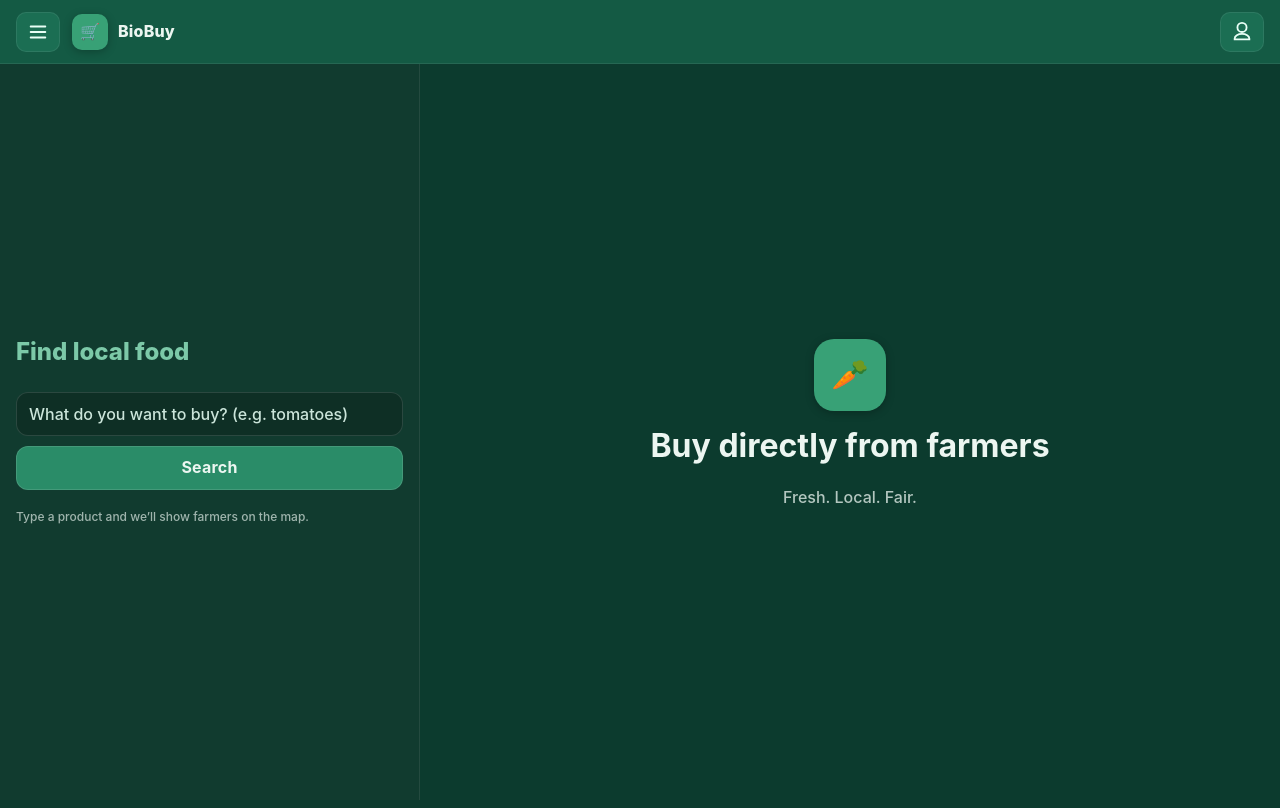
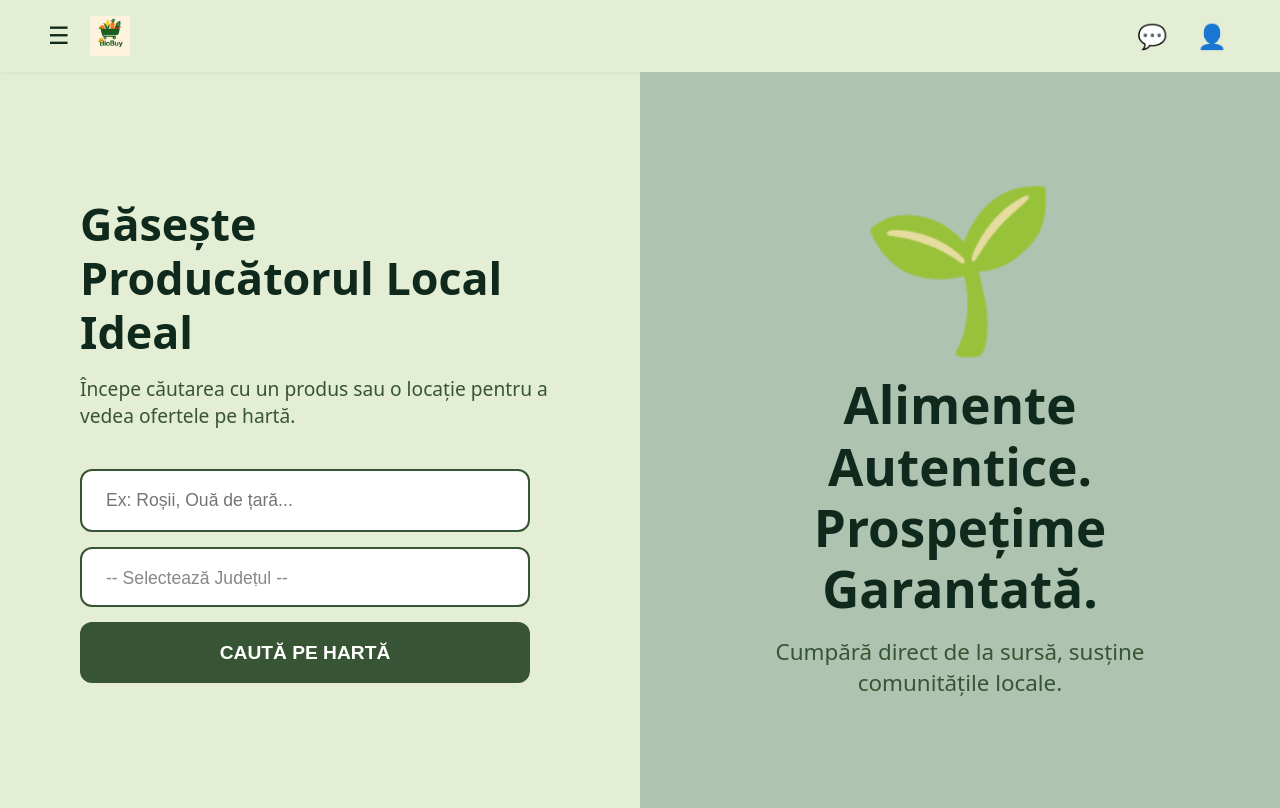
Before and after one commit to Larisukk/marketplace, a React app in the folder frontend/: page / in a window 1280 px wide. Built offline with nearby package versions, Linux system fonts and the light colour scheme; the HTML template or start-up script is replaced by a standard one.

Commit message:
home page

```diff
--- a/frontend/src/App.tsx
+++ b/frontend/src/App.tsx
@@ -1,54 +1,17 @@
-import { Routes, Route, useNavigate, Link } from "react-router-dom";
-import Home from "./pages/Home";
-import Browse from "./pages/Browse";
-import Account from "./pages/Account";
+// src/App.tsx
 
-function BurgerIcon(){
-  return (
-    <svg width="22" height="22" viewBox="0 0 24 24" fill="none">
-      <path d="M4 6h16M4 12h16M4 18h16" stroke="#e8fff6" strokeWidth="2" strokeLinecap="round"/>
-    </svg>
-  );
-}
-function UserIcon(){
-  return (
-    <svg width="22" height="22" viewBox="0 0 24 24" fill="none">
-      <path d="M12 12a5 5 0 1 0-5-5 5 5 0 0 0 5 5Zm0 2c-4.418 0-8 2.239-8 5v1h16v-1c0-2.761-3.582-5-8-5Z" stroke="#e8fff6" strokeWidth="2"/>
-    </svg>
-  );
-}
+import React from 'react';
+import Home from './pages/Home'; // Assuming Home.tsx is the main page component
 
-function Header(){
-  const nav = useNavigate();
-  return (
-    <header className="header">
-      <div className="left">
-        <button className="icon-btn" onClick={()=>nav("/")}>
-          <BurgerIcon/>
-        </button>
-        <div className="logo">
-          <div className="logo-badge">🛒</div>
-          <div className="logo-text">BioBuy</div>
+const App: React.FC = () => {
+    // Renders the main structure of the application.
+    // When a router is added, this component will typically hold the router setup.
+    return (
+        <div className="App">
+            {/* Currently, only the Home page is rendered */}
+            <Home />
         </div>
-      </div>
-      <div className="right">
-        <Link className="icon-btn" to="/account" title="Account">
-          <UserIcon/>
-        </Link>
-      </div>
-    </header>
-  );
-}
+    );
+};
 
-export default function App(){
-  return (
-    <>
-      <Header/>
-      <Routes>
-        <Route path="/" element={<Home/>}/>
-        <Route path="/browse" element={<Browse/>}/>
-        <Route path="/account" element={<Account/>}/>
-      </Routes>
-    </>
-  );
-}
+export default App;
--- /dev/null
+++ b/frontend/src/components/Header.tsx
@@ -0,0 +1,61 @@
+// src/components/Header.tsx
+
+import React from 'react';
+
+const COLORS = {
+    DARK_GREEN: '#0F2A1D',
+    LIGHT_GREEN: '#E3EED4',
+    MEDIUM_GREEN: '#375534',
+};
+
+const Header: React.FC = () => {
+    return (
+        <header className="main-header">
+            {/* START: Left Section (Menu & Logo) */}
+            <div className="left-group">
+                {/* Menu Icon (Hamburger) */}
+                <button className="menu-icon-btn" aria-label="Open menu" style={{ color: COLORS.DARK_GREEN }}>
+                    <span className="icon">☰</span>
+                </button>
+
+                {/* Logo */}
+                <div className="logo">
+                    <a href="/">
+                        {/* CORRECTED: Using 'content.png' path */}
+                        <img
+                            src="/content.png"
+                            alt="BioBuy Logo"
+                            className="logo-image"
+                        />
+                    </a>
+                </div>
+            </div>
+            {/* END: Left Section */}
+
+            {/* START: Center/Navigation Section - Hidden via CSS */}
+            <nav className="main-nav">
+                {/* Future navigation links go here */}
+            </nav>
+            {/* END: Center Section */}
+
+            {/* START: Right Section (Chat & Account Icons) */}
+            <div className="icon-links">
+
+                {/* Chat Icon */}
+                <a href="/chat" className="nav-icon-link" aria-label="Chat" style={{ color: COLORS.DARK_GREEN }}>
+                    <span className="icon">💬</span>
+                </a>
+
+                {/* Account Icon */}
+                <a href="/account" className="nav-icon-link" aria-label="My Account" style={{ color: COLORS.DARK_GREEN }}>
+                    <span className="icon">👤</span>
+                </a>
+
+            </div>
+            {/* END: Right Section */}
+
+        </header>
+    );
+};
+
+export default Header;
--- /dev/null
+++ b/frontend/src/components/HomeHero.tsx
@@ -0,0 +1,102 @@
+// src/components/HomeHero.tsx
+
+import React, { useState } from 'react';
+
+interface HomeHeroProps {
+    onSearch: (product: string, county: string) => void;
+}
+
+const ROMANIAN_COUNTIES = [
+    "Alba", "Arad", "Argeș", "Bacău", "Bihor", "Bistrița-Năsăud", "Botoșani",
+    "Brașov", "Brăila", "București", "Buzău", "Caraș-Severin", "Călărași",
+    "Cluj", "Constanța", "Covasna", "Dâmbovița", "Dolj", "Galați", "Giurgiu",
+    "Gorj", "Harghita", "Hunedoara", "Ialomița", "Iași", "Ilfov", "Maramureș",
+    "Mehedinți", "Mureș", "Neamț", "Olt", "Prahova", "Sălaj", "Satu Mare",
+    "Sibiu", "Suceava", "Teleorman", "Timiș", "Tulcea", "Vâlcea", "Vaslui",
+    "Vrancea"
+];
+
+const COLORS = {
+    DARK_GREEN: '#0F2A1D',
+    MEDIUM_GREEN: '#375534',
+    ACCENT_GREEN: '#AEC3B0',
+};
+
+const HomeHero: React.FC<HomeHeroProps> = ({ onSearch }) => {
+    const [productQuery, setProductQuery] = useState('');
+    const [selectedCounty, setSelectedCounty] = useState('');
+
+    const handleSubmit = (e: React.FormEvent) => {
+        e.preventDefault();
+
+        if (productQuery.trim() || selectedCounty) {
+            onSearch(productQuery.trim(), selectedCounty);
+        }
+    };
+
+    return (
+        <section className="hero-container">
+
+            {/* START: Column 1 - Search Panel */}
+            <div className="hero-column search-panel">
+                {/* REMOVED: logo-section from here as it's now in the Header */}
+
+                <h1 className="search-title">Găsește Producătorul Local Ideal</h1>
+
+                <p className="search-subtitle">Începe căutarea cu un produs sau o locație pentru a vedea ofertele pe hartă.</p>
+
+                <form onSubmit={handleSubmit} className="search-form">
+
+                    {/* Product Search Input */}
+                    <input
+                        type="text"
+                        placeholder="Ex: Roșii, Ouă de țară..."
+                        value={productQuery}
+                        onChange={(e) => setProductQuery(e.target.value)}
+                        aria-label="Câmp de căutare produs"
+                    />
+
+                    {/* County Select Input */}
+                    <select
+                        className="county-select"
+                        value={selectedCounty}
+                        onChange={(e) => setSelectedCounty(e.target.value)}
+                        aria-label="Selectează județul"
+                        style={{ color: selectedCounty ? COLORS.DARK_GREEN : '#888' }}
+                    >
+                        <option value="" disabled>-- Selectează Județul --</option>
+                        {ROMANIAN_COUNTIES.map(county => (
+                            <option key={county} value={county}>{county}</option>
+                        ))}
+                    </select>
+
+                    <button
+                        type="submit"
+                        className="cta-button"
+                        disabled={!productQuery.trim() && !selectedCounty}
+                        style={{ backgroundColor: COLORS.MEDIUM_GREEN }}
+                    >
+                        CAUTĂ PE HARTĂ
+                    </button>
+                </form>
+
+            </div>
+            {/* END: Column 1 */}
+
+            {/* START: Column 2 - Slogan Panel */}
+            <div className="hero-column slogan-panel" style={{ backgroundColor: COLORS.ACCENT_GREEN }}>
+                <div className="slogan-content">
+                    <div className="random-image-placeholder" style={{ color: COLORS.DARK_GREEN }}>
+                        <span role="img" aria-label="Simbol Natură">🌱</span>
+                    </div>
+                    <h2 style={{ color: COLORS.DARK_GREEN }}>Alimente Autentice. Prospețime Garantată.</h2>
+                    <p style={{ color: COLORS.MEDIUM_GREEN }}>Cumpără direct de la sursă, susține comunitățile locale.</p>
+                </div>
+            </div>
+            {/* END: Column 2 */}
+
+        </section>
+    );
+};
+
+export default HomeHero;
--- a/frontend/src/pages/Home.tsx
+++ b/frontend/src/pages/Home.tsx
@@ -1,35 +1,31 @@
-import { useNavigate } from "react-router-dom";
-import { useState } from "react";
+// src/pages/Home.tsx
 
-export default function Home(){
-  const [q, setQ] = useState("");
-  const nav = useNavigate();
+import React from 'react';
+import Header from '../components/Header';
+import HomeHero from '../components/HomeHero';
 
-  return (
-      <div className="page">
-        <aside className="sidebar" style={{display:"grid", alignContent:"center", gap:16}}>
-          <h2 className="section-title">Find local food</h2>
-          <div className="col">
-            <input
-                className="input"
-                placeholder="What do you want to buy? (e.g. tomatoes)"
-                value={q}
-                onChange={e=>setQ(e.target.value)}
-            />
-            <button className="button" onClick={()=>nav(`/browse?q=${encodeURIComponent(q)}`)}>
-              Search
-            </button>
-            <p className="footer-note">Type a product and we’ll show farmers on the map.</p>
-          </div>
-        </aside>
+const Home: React.FC = () => {
 
-        <main className="content" style={{display:"grid", placeItems:"center"}}>
-          <div style={{textAlign:"center"}}>
-            <div className="logo-badge" style={{margin:"0 auto 12px", width:72, height:72, borderRadius:20, fontSize:30}}>🥕</div>
-            <h1 style={{margin:0}}>Buy directly from farmers</h1>
-            <p style={{opacity:.75}}>Fresh. Local. Fair.</p>
-          </div>
-        </main>
-      </div>
-  );
-}
+    const handleSearch = (product: string, county: string) => {
+        // Construct the search query string
+        const query = [product, county].filter(Boolean).join(' din ');
+        console.log(`Navigating to results with query: ${query}`);
+        // TODO: Implement actual routing here (e.g., using useNavigate from react-router-dom)
+        alert(`Căutare trimisă: "${query}". (Implementează navigarea reală aici)`);
+    };
+
+    return (
+        <div className="home-page-layout">
+            <Header />
+
+            <main>
+                <HomeHero onSearch={handleSearch} />
+
+                {/* Future: Value Proposition and Footer components */}
+            </main>
+
+        </div>
+    );
+};
+
+export default Home;
--- a/frontend/src/styles.css
+++ b/frontend/src/styles.css
@@ -1,65 +1,190 @@
-:root{
-  --green-900:#0c3b2e;
-  --green-800:#145a44;
-  --green-700:#1b6e53;
-  --green-600:#2a8c68;
-  --green-500:#38a176;
-  --green-300:#7cc9a8;
-  --green-100:#d8efe6;
-  --text:#ecf6f1;
-  --muted:#cbe5da;
-  --card:#113b2f;
+/* src/styles.css */
+
+/* START: Color Palette Variables */
+:root {
+  --color-dark-green: #0F2A1D;
+  --color-medium-green: #375534;
+  --color-light-green: #E3EED4;
+  --color-accent-green: #AEC3B0;
 }
-*{box-sizing:border-box}
-html,body,#root{height:100%}
-body{margin:0;background:var(--green-900);color:var(--text);font:500 16px/1.45 Inter,system-ui,Segoe UI,Helvetica,Arial,sans-serif}
-a{color:inherit;text-decoration:none}
-button,input,select,textarea{font:inherit}
-.header{
-  height:64px; display:flex; align-items:center; justify-content:space-between;
-  padding:0 16px; background:var(--green-800); border-bottom:1px solid rgba(255,255,255,.08);
-  position:sticky; top:0; z-index:40;
+
+/* Base Reset */
+* {
+  margin: 0;
+  padding: 0;
+  box-sizing: border-box;
 }
-.header .left, .header .right{display:flex; align-items:center; gap:12px}
-.icon-btn{
-  height:40px; width:44px; display:grid; place-items:center; border-radius:10px;
-  background:var(--green-700); border:1px solid rgba(255,255,255,.08); cursor:pointer;
+
+body {
+  font-family: system-ui, sans-serif;
+  background-color: var(--color-light-green);
+  color: var(--color-dark-green);
 }
-.icon-btn:hover{background:var(--green-600)}
-.logo{display:flex; align-items:center; gap:10px}
-.logo-badge{
-  width:36px;height:36px;border-radius:10px;background:var(--green-500);display:grid;place-items:center;
-  box-shadow:0 2px 8px rgba(0,0,0,.25);
+
+a {
+  text-decoration: none;
+  color: inherit;
 }
-.logo-text{font-weight:800;letter-spacing:.2px}
-.page{height:calc(100% - 64px);display:flex}
-.sidebar{
-  width:420px; max-width:46vw; background:var(--card); padding:16px; border-right:1px solid rgba(255,255,255,.08);
-  overflow:auto;
+
+/* ------------------------------------------- */
+/* START: HEADER STYLES */
+/* ------------------------------------------- */
+
+.main-header {
+  display: flex;
+  justify-content: space-between;
+  align-items: center;
+  padding: 1rem 3rem;
+  box-shadow: 0 1px 5px rgba(0, 0, 0, 0.05);
+  background-color: var(--color-light-green);
+  z-index: 10;
 }
-.content{flex:1; position:relative}
-.input, .select, .button{
-  height:44px;border-radius:12px;border:1px solid rgba(255,255,255,.12);
-  background:#0e2f25;color:var(--text);padding:0 12px;
+
+.left-group {
+  display: flex;
+  align-items: center;
+  gap: 20px;
 }
-.input::placeholder{color:var(--muted)}
-.select{padding-right:36px}
-.button{
-  background:var(--green-600); cursor:pointer; font-weight:700; letter-spacing:.2px;
+
+.menu-icon-btn {
+  background: none;
+  border: none;
+  cursor: pointer;
+  font-size: 1.5rem;
+  padding: 0;
+  line-height: 1;
 }
-.button:hover{background:var(--green-500)}
-.row{display:flex; gap:10px}
-.col{display:flex; flex-direction:column; gap:10px}
-.section-title{font-weight:800;color:var(--green-300);margin:8px 0 6px}
-.product-card{
-  background:#10362b;border:1px solid rgba(255,255,255,.08); border-radius:14px; padding:12px;
-  display:flex; gap:12px; align-items:center;
+
+/* NEW LOGO IMAGE STYLES */
+.logo .logo-image {
+  height: 40px; /* Adjust height as needed for your logo */
+  width: auto;
+  display: block; /* Ensures proper display */
 }
-.product-thumb{
-  width:56px;height:56px;border-radius:12px;background:var(--green-700);display:grid;place-items:center;
-  font-weight:800;color:var(--green-100)
+
+/* REMOVED: Navigation links from header */
+.main-nav {
+  display: none; /* Hide navigation completely for now */
 }
-.price{color:#c6f1e1;font-weight:800}
-.badge{background:rgba(124,201,168,.2);padding:4px 8px;border-radius:999px;font-size:12px}
-.map{position:absolute; inset:0}
-.footer-note{opacity:.65; font-size:12px; margin-top:8px}
+/* .main-nav ul { ... } */
+/* .main-nav ul li a { ... } */
+
+
+.icon-links {
+  display: flex;
+  align-items: center;
+  gap: 20px;
+}
+
+.nav-icon-link {
+  text-decoration: none;
+  font-size: 1.5rem;
+  padding: 5px;
+  line-height: 1;
+  transition: color 0.2s;
+}
+
+.nav-icon-link:hover {
+  color: var(--color-medium-green) !important;
+}
+
+/* ------------------------------------------- */
+/* START: HOME HERO STYLES (2-column section) */
+/* ------------------------------------------- */
+
+.hero-container {
+  display: flex;
+  min-height: calc(100vh - 4rem);
+}
+
+.hero-column {
+  flex: 1;
+  padding: 5rem;
+  display: flex;
+  flex-direction: column;
+  justify-content: center;
+}
+
+/* REMOVED: logo-section styles as it's no longer in HomeHero */
+/* .logo-section { ... } */
+/* .app-name { ... } */
+
+/* Search Panel (Left) */
+.search-title {
+  font-size: 2.8rem;
+  margin-bottom: 1rem;
+  color: var(--color-dark-green);
+  line-height: 1.2;
+}
+
+.search-subtitle {
+  font-size: 1.2rem;
+  color: var(--color-medium-green);
+  margin-bottom: 2.5rem;
+}
+
+.search-form {
+  display: flex;
+  flex-direction: column;
+  width: 100%;
+  max-width: 450px;
+}
+
+.search-form input, .county-select {
+  padding: 1.2rem 1.5rem;
+  font-size: 1.1rem;
+  border: 2px solid var(--color-medium-green);
+  border-radius: 12px;
+  margin-bottom: 15px;
+  background-color: white;
+  color: var(--color-dark-green);
+  width: 100%;
+}
+
+.county-select {
+  height: 60.5px;
+  cursor: pointer;
+  appearance: none;
+}
+
+.cta-button {
+  padding: 1.2rem;
+  font-size: 1.2rem;
+  color: white;
+  border: none;
+  border-radius: 12px;
+  cursor: pointer;
+  font-weight: 700;
+  transition: background-color 0.3s;
+}
+
+.cta-button:hover:not(:disabled) {
+  background-color: var(--color-dark-green) !important;
+}
+
+/* Slogan Panel (Right) */
+.slogan-panel {
+  align-items: center;
+  text-align: center;
+}
+
+.slogan-content {
+  max-width: 80%;
+}
+
+.slogan-content h2 {
+  font-size: 3.2rem;
+  font-weight: 800;
+  margin-bottom: 1rem;
+  line-height: 1.2;
+}
+
+.slogan-content p {
+  font-size: 1.4rem;
+}
+
+.random-image-placeholder {
+  font-size: 10rem;
+  line-height: 1;
+  margin-bottom: 2rem;
+}
```
Also changed, not shown: frontend/public/content.png (added).
